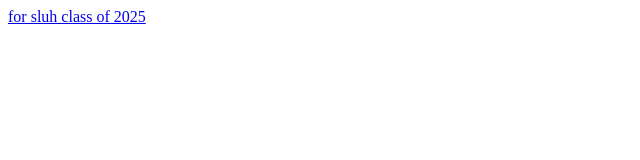
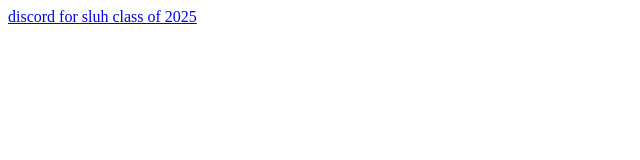
Before and after one commit to parmeseancheez/sluh25, a plain HTML site: page index.html in a window 1280 px wide. Shown: the full height of the page, 0-640 px from the left. Drawn offline with Linux system fonts and the light colour scheme.

Commit message:
Update index.html

```diff
--- a/index.html
+++ b/index.html
@@ -1 +1,3 @@
-<a href="https://bit.ly/sluh25discord">for sluh class of 2025</a>
+<div class="fullscreen">
+  <a href="https://bit.ly/sluh25discord">discord for sluh class of 2025</a>
+</div>
```
